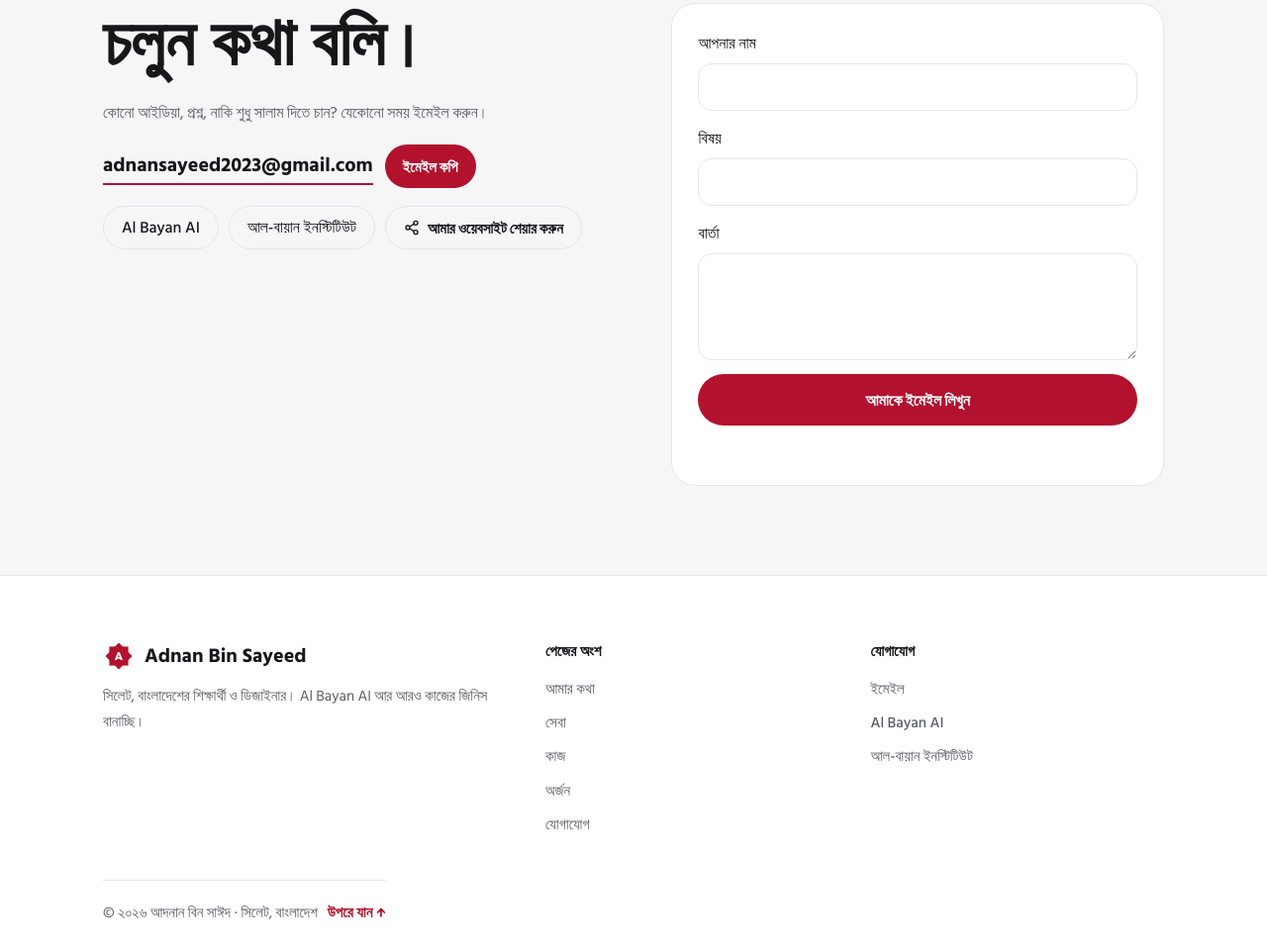
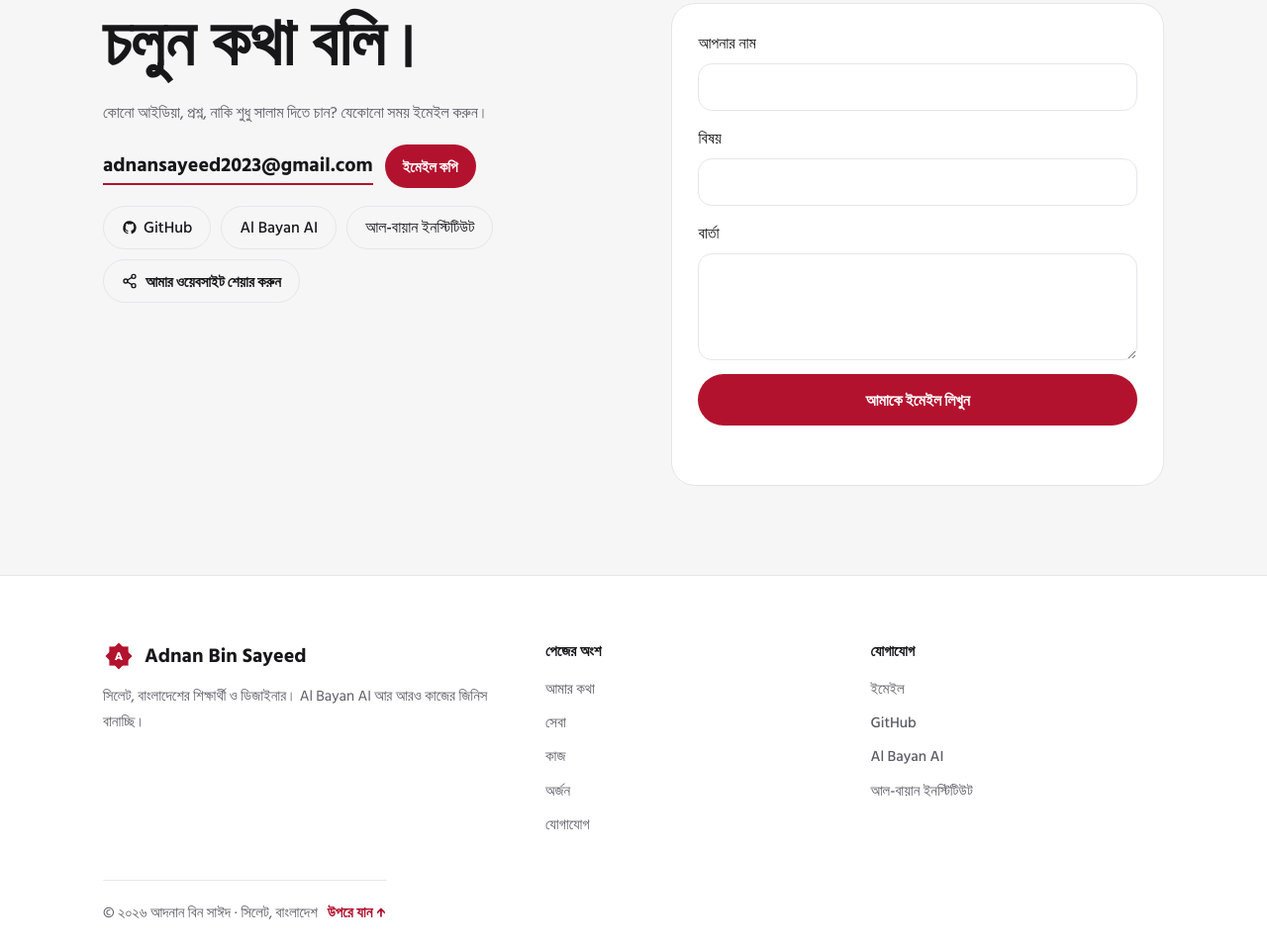
Before and after one commit to adnansayeed2023-debug/Lumina, a website: page adnan/index.html in a window 1280 px wide. Shown: the part 6830-7790 px from the top of the page at 99% size. Drawn offline with Linux system fonts and the light colour scheme.

Commit message:
Portfolio: add GitHub link
Co-Authored-By: Claude Opus 5.5 <noreply@anthropic.com>
Claude-Session: https://claude.ai/code/session_01CTG1KEey57saEG5uokLWcB

```diff
--- a/adnan/index.html
+++ b/adnan/index.html
@@ -515,6 +515,7 @@ footer .bottom{display:flex;flex-wrap:wrap;justify-content:space-between;gap:10p
         <button type="button" class="copy" id="copy" data-k="copy">Copy email</button>
       </div>
       <div class="socials">
+        <a href="https://github.com/adnansayeed2023-debug"><svg width="16" height="16" viewBox="0 0 24 24" fill="currentColor" aria-hidden="true" style="margin-inline-end:6px"><path d="M12 2a10 10 0 0 0-3.16 19.49c.5.09.68-.22.68-.48v-1.7c-2.78.6-3.37-1.34-3.37-1.34-.45-1.16-1.11-1.47-1.11-1.47-.91-.62.07-.6.07-.6 1 .07 1.53 1.03 1.53 1.03.9 1.52 2.34 1.08 2.91.83.09-.65.35-1.08.63-1.33-2.22-.25-4.55-1.11-4.55-4.94 0-1.09.39-1.98 1.03-2.68-.1-.25-.45-1.27.1-2.65 0 0 .84-.27 2.75 1.02A9.6 9.6 0 0 1 12 6.84c.85 0 1.71.11 2.51.34 1.91-1.29 2.75-1.02 2.75-1.02.55 1.38.2 2.4.1 2.65.64.7 1.03 1.59 1.03 2.68 0 3.84-2.34 4.68-4.57 4.93.36.31.68.92.68 1.85v2.74c0 .27.18.58.69.48A10 10 0 0 0 12 2z"/></svg>GitHub</a>
         <a href="https://albayanai.vercel.app">Al Bayan AI</a>
         <a href="https://www.facebook.com/albayanarabi/" data-k="fbI">Al Bayan Institute</a>
         <button type="button" class="sharebtn" id="share"><svg width="16" height="16" viewBox="0 0 24 24" fill="none" stroke="currentColor" stroke-width="2" stroke-linecap="round"><circle cx="18" cy="5" r="3"/><circle cx="6" cy="12" r="3"/><circle cx="18" cy="19" r="3"/><path d="M8.6 13.5l6.8 4M15.4 6.5l-6.8 4"/></svg><span data-k="share">Share my website</span></button>
@@ -542,7 +543,7 @@ footer .bottom{display:flex;flex-wrap:wrap;justify-content:space-between;gap:10p
     </div>
     <div>
       <h4 data-k="fCon">Connect</h4>
-      <ul><li><a href="mailto:adnansayeed2023@gmail.com" data-k="fMail">Email</a></li><li><a href="https://albayanai.vercel.app">Al Bayan AI</a></li><li><a href="https://www.facebook.com/albayanarabi/" data-k="fbI">Al Bayan Institute</a></li></ul>
+      <ul><li><a href="mailto:adnansayeed2023@gmail.com" data-k="fMail">Email</a></li><li><a href="https://github.com/adnansayeed2023-debug">GitHub</a></li><li><a href="https://albayanai.vercel.app">Al Bayan AI</a></li><li><a href="https://www.facebook.com/albayanarabi/" data-k="fbI">Al Bayan Institute</a></li></ul>
     </div>
   </div>
   <div class="bottom">
@@ -678,7 +679,7 @@ footer .bottom{display:flex;flex-wrap:wrap;justify-content:space-between;gap:10p
     try{await navigator.clipboard.writeText('adnansayeed2023@gmail.com');$('copy').textContent=T[lang].copied;setTimeout(()=>{$('copy').textContent=T[lang].copy},1800)}catch(e){$('copy').textContent='adnansayeed2023@gmail.com'}
   });
   $('dnext').addEventListener('click',()=>{ai=(ai+1)%ayahs.length;showAyah()});
-  const CTX=`[Context, not from the visitor: this chat is on the personal website of Adnan Bin Sayeed, the creator of Al Bayan AI. Facts you may share about him: Class VIII student, class roll 2, at Shahjalal Jameya Islamia Kamil M.A. Madrasah, Sylhet, Bangladesh; a student and designer who loves to make something special; he built Al Bayan AI (https://albayanai.vercel.app); 1st position in the Intermediate Sarf-Nahu & Arabic Language Course at Al Bayan Institute (50 hours, 16 January 2026); Special Grade in the National Merit Scholarship Examination 2025 (Islamic Education Society, Class Seven); 3rd place in the Seerah Competition (Group Ta) and 3rd place in Arabic speech at the Cultural & Seerah Competition of Shahjalal Jameya Islamia Kamil Madrasah, Sylhet; email adnansayeed2023@gmail.com. Do not invent other personal details and never share private ones such as address or family; suggest emailing him instead. Keep answers fairly short for this small chat box.]\n\n`;
+  const CTX=`[Context, not from the visitor: this chat is on the personal website of Adnan Bin Sayeed, the creator of Al Bayan AI. Facts you may share about him: Class VIII student, class roll 2, at Shahjalal Jameya Islamia Kamil M.A. Madrasah, Sylhet, Bangladesh; a student and designer who loves to make something special; he built Al Bayan AI (https://albayanai.vercel.app); 1st position in the Intermediate Sarf-Nahu & Arabic Language Course at Al Bayan Institute (50 hours, 16 January 2026); Special Grade in the National Merit Scholarship Examination 2025 (Islamic Education Society, Class Seven); 3rd place in the Seerah Competition (Group Ta) and 3rd place in Arabic speech at the Cultural & Seerah Competition of Shahjalal Jameya Islamia Kamil Madrasah, Sylhet; email adnansayeed2023@gmail.com; GitHub https://github.com/adnansayeed2023-debug (where his Al Bayan AI code lives). Do not invent other personal details and never share private ones such as address or family; suggest emailing him instead. Keep answers fairly short for this small chat box.]\n\n`;
   let hist=[],busy=false,ctl=null;
   let dev='';try{dev=localStorage.getItem('lumina-device')||'';if(!dev){dev=(crypto.randomUUID?crypto.randomUUID():Date.now().toString(36)+Math.random().toString(36).slice(2));localStorage.setItem('lumina-device',dev)}}catch(e){dev=dev||('t'+Date.now().toString(36)+Math.random().toString(36).slice(2))}
   const esc=x=>x.replace(/[&<>"]/g,c=>({'&':'&amp;','<':'&lt;','>':'&gt;','"':'&quot;'}[c]));
--- a/sw.js
+++ b/sw.js
@@ -1,6 +1,6 @@
 // Lumina service worker: lets the app install on phones and open quickly.
 // Pages: network first, cached copy when offline. API calls are never cached.
-const CACHE = 'albayan-v52';
+const CACHE = 'albayan-v53';
 const SHELL = ['/', '/manifest.webmanifest', '/icons/icon-192.png', '/lib/chem.js', '/lib/plans.js', '/lib/katex/katex.min.css'];
 self.addEventListener('install', e => {
   e.waitUntil(caches.open(CACHE).then(c => c.addAll(SHELL)).catch(() => {}));
```
